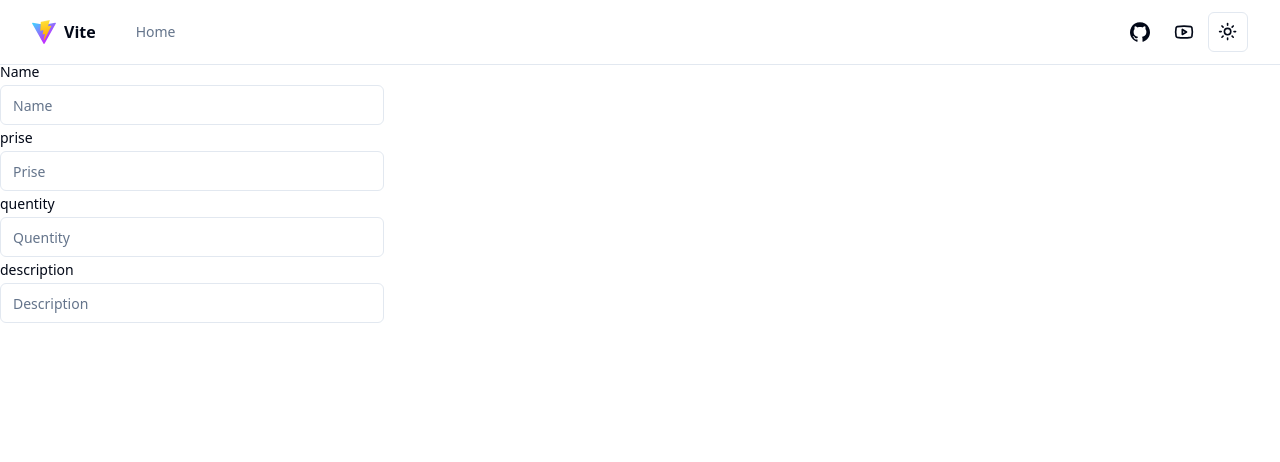
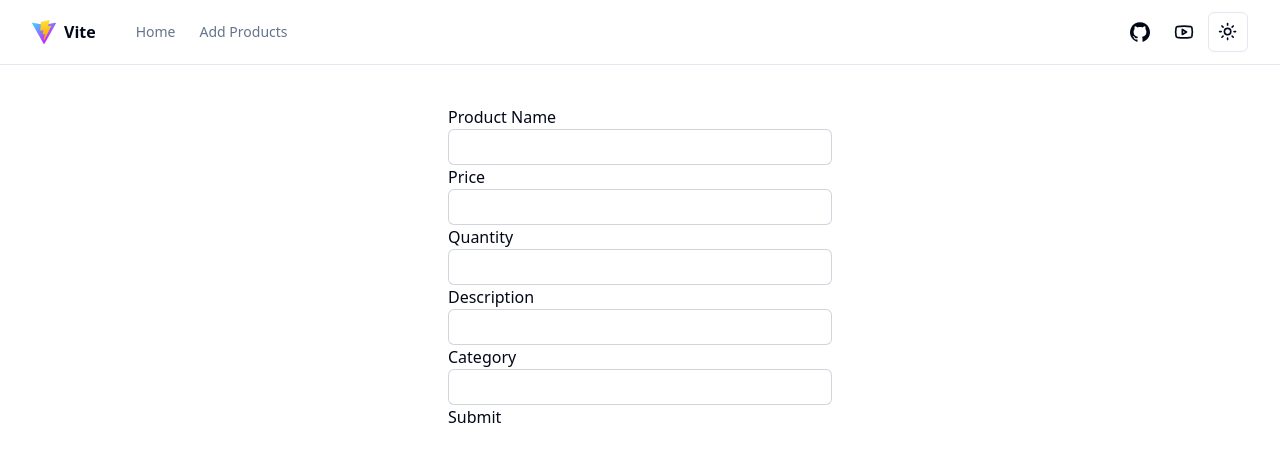
Before and after one commit to Manivannan22/product, a React (Vite) app: page /addProduct in a window 1280 px wide. Shown: the top 462 px of the page. Built offline with nearby package versions, Linux system fonts and the light colour scheme.

Commit message:
integration

```diff
--- a/package.json
+++ b/package.json
@@ -27,6 +27,7 @@
 		"clsx": "^2.0.0",
 		"embla-carousel-react": "^8.0.0-rc22",
 		"flowbite-react": "^0.7.2",
+		"formik": "^2.4.5",
 		"lucide-react": "^0.279.0",
 		"react": "^18.2.0",
 		"react-bootstrap": "^2.10.0",
@@ -39,6 +40,7 @@
 		"react-router-dom": "^6.21.3",
 		"tailwind-merge": "^1.14.0",
 		"tailwindcss-animate": "^1.0.7",
+		"yup-schema": "^1.0.0-alpha.2",
 		"zod": "^3.22.4"
 	},
 	"devDependencies": {
--- a/src/App.tsx
+++ b/src/App.tsx
@@ -10,6 +10,7 @@ import Main from '../src/pages/FrontPage/first'
 import Front from '../src/pages/FrontPage/front'
 import ProductDetails from "./pages/productDetails";
 import AddProduct from "./pages/FrontPage/addProducts"
+import HomePage from "../src/pages/FrontPage/first";
 
 
 function App() {
@@ -23,6 +24,7 @@ function App() {
     <Route path='/addProduct' element={<AddProduct />}/>
     <Route path="/about" element={<Front />} />
     <Route path="/:id" element={<ProductDetails />} />
+    <Route path="/" element={<HomePage />} />
 
  </Routes>
       </div>
--- a/src/config/site.ts
+++ b/src/config/site.ts
@@ -9,6 +9,10 @@ export const siteConfig = {
       title: "Home",
       href: "/",
     },
+    {
+      title: "Add Products",
+      href: "/addProduct",
+    },
   ],
   links: {
     youtube: "https://youtube.com/@m6io",
--- a/src/pages/FrontPage/addProducts.tsx
+++ b/src/pages/FrontPage/addProducts.tsx
@@ -1,21 +1,119 @@
-import { Input } from "@/components/ui/input"
-import { Label } from "@/components/ui/label"
+import React from "react"
+import { useFormik } from "formik"
+import * as Yup from "yup"
+import axios from "axios"
+import { useNavigate } from "react-router-dom"
 
 const AddProduct = () => {
-  return (
-    <div className="" >
-    <div className="grid w-full max-w-sm items-center gap-1.5">
-      <Label htmlFor="name">Name</Label>
-      <Input type="name" id="name" placeholder="Name" />
-      <Label htmlFor="prise">prise</Label>
-      <Input type="prise" id="prise" placeholder="Prise" />
-      <Label htmlFor="quntity">quentity</Label>
-      <Input type="quntity" id="quntity" placeholder="Quentity" />
-      <Label htmlFor="description">description</Label>
-      <Input type="description" id="description" placeholder="Description" />
-    </div>
-    </div>
-  )
+  const navigate = useNavigate()
+	const formik = useFormik({
+		initialValues: {
+			name: "",
+			price: "",
+			quantity: "",
+			description: "",
+			category: "",
+		},
+		// validationSchema: Yup.object({
+		// 	firstName: Yup.string()
+		// 		.max(15, "Must be 15 characters or less")
+		// 		.required("Required"),
+		// 	lastName: Yup.string()
+		// 		.max(20, "Must be 20 characters or less")
+		// 		.required("Required"),
+		// 	email: Yup.string().email("Invalid email address").required("Required"),
+		// }),
+		onSubmit: async (values) => {
+			await axios
+				.post("http://localhost:5000/api/create_product", values)
+				.then((res) => {
+          console.log(res);
+          navigate("/")
+        })
+				.catch((err) => {
+          console.log(err);
+        })
+		},
+	})
+	return (
+		<div className="mt-10 flex justify-center">
+			<div className="grid w-full max-w-sm items-center gap-1.5">
+				<form onSubmit={formik.handleSubmit}>
+					<label>Product Name</label>
+					<input
+						id="name"
+						name="name"
+						type="text"
+						className="block w-full rounded-md border-0 py-1.5 pl-7 pr-20 text-gray-900 ring-1 ring-inset ring-gray-300 placeholder:text-gray-400 focus:ring-2 focus:ring-inset focus:ring-indigo-600 sm:text-sm sm:leading-6"
+						onChange={formik.handleChange}
+						onBlur={formik.handleBlur}
+						value={formik.values.name}
+					/>
+					{formik.touched.name && formik.errors.name ? (
+						<div>{formik.errors.name}</div>
+					) : null}
+
+					<label>Price</label>
+					<input
+						id="price"
+						name="price"
+						type="number"
+						className="block w-full rounded-md border-0 py-1.5 pl-7 pr-20 text-gray-900 ring-1 ring-inset ring-gray-300 placeholder:text-gray-400 focus:ring-2 focus:ring-inset focus:ring-indigo-600 sm:text-sm sm:leading-6"
+						onChange={formik.handleChange}
+						onBlur={formik.handleBlur}
+						value={formik.values.price}
+					/>
+					{formik.touched.price && formik.errors.price ? (
+						<div>{formik.errors.price}</div>
+					) : null}
+
+					<label>Quantity</label>
+					<input
+						id="quantity"
+						name="quantity"
+						type="number"
+						className="block w-full rounded-md border-0 py-1.5 pl-7 pr-20 text-gray-900 ring-1 ring-inset ring-gray-300 placeholder:text-gray-400 focus:ring-2 focus:ring-inset focus:ring-indigo-600 sm:text-sm sm:leading-6"
+						onChange={formik.handleChange}
+						onBlur={formik.handleBlur}
+						value={formik.values.quantity}
+					/>
+					{formik.touched.quantity && formik.errors.quantity ? (
+						<div>{formik.errors.quantity}</div>
+					) : null}
+
+					<label>Description</label>
+					<input
+						id="description"
+						name="description"
+						type="text"
+						onChange={formik.handleChange}
+						onBlur={formik.handleBlur}
+						value={formik.values.description}
+						className="block w-full rounded-md border-0 py-1.5 pl-7 pr-20 text-gray-900 ring-1 ring-inset ring-gray-300 placeholder:text-gray-400 focus:ring-2 focus:ring-inset focus:ring-indigo-600 sm:text-sm sm:leading-6"
+					/>
+					{formik.touched.description && formik.errors.description ? (
+						<div>{formik.errors.description}</div>
+					) : null}
+
+					<label>Category</label>
+					<input
+						id="category"
+						name="category"
+						className="block w-full rounded-md border-0 py-1.5 pl-7 pr-20 text-gray-900 ring-1 ring-inset ring-gray-300 placeholder:text-gray-400 focus:ring-2 focus:ring-inset focus:ring-indigo-600 sm:text-sm sm:leading-6"
+						type="text"
+						onChange={formik.handleChange}
+						onBlur={formik.handleBlur}
+						value={formik.values.category}
+					/>
+					{formik.touched.category && formik.errors.category ? (
+						<div>{formik.errors.category}</div>
+					) : null}
+
+					<button type="submit">Submit</button>
+				</form>
+			</div>
+		</div>
+	)
 }
 
 export default AddProduct
--- a/src/pages/FrontPage/carousel.tsx
+++ b/src/pages/FrontPage/carousel.tsx
@@ -1,39 +1,18 @@
 
-const products = [
-    {
-      id: 1,
-      name: 'Basic Tee',
-      href: '#',
-      imageSrc: 'https://tailwindui.com/img/ecommerce-images/product-page-01-related-product-01.jpg',
-      imageAlt: "Front of men's Basic Tee in black.",
-      price: '$35',
-      color: 'Black',
-    },
-    {
-        id: 1,
-        name: 'Basic Tee',
-        href: '#',
-        imageSrc: 'https://tailwindui.com/img/ecommerce-images/product-page-01-related-product-01.jpg',
-        imageAlt: "Front of men's Basic Tee in black.",
-        price: '$35',
-        color: 'Black',
-      },
-    // More products...
-  ]
 
-  export default function ProductDetailsPage() {
+  export default function ProductDetailsPage({products}:any) {
     return (
       <div className="bg-white">
         <div className="mx-auto max-w-2xl px-4 py-16 sm:px-6 sm:py-24 lg:max-w-7xl lg:px-8">
           <h2 className="text-2xl font-bold tracking-tight text-gray-900">Customers also purchased</h2>
 
           <div className="mt-6 grid grid-cols-1 gap-x-6 gap-y-10 sm:grid-cols-2 lg:grid-cols-4 xl:gap-x-8">
-            {products.map((product) => (
-              <div key={product.id} className="group relative">
+            {products.map((product:any, index:number) => (
+              <div key={index} className="group relative">
                 <div className="aspect-h-1 aspect-w-1 w-full overflow-hidden rounded-md bg-gray-200 lg:aspect-none group-hover:opacity-75 lg:h-80">
                   <img
                     src={product.imageSrc}
-                    alt={product.imageAlt}
+                    alt={product.name}
                     className="h-full w-full object-cover object-center lg:h-full lg:w-full"
                   />
                 </div>
@@ -45,9 +24,10 @@ const products = [
                         {product.name}
                       </a>
                     </h3>
-                    <p className="mt-1 text-sm text-gray-500">{product.color}</p>
+                    <p className="mt-1 text-sm text-gray-500">{product.description}</p>
                   </div>
-                  <p className="text-sm font-medium text-gray-900">{product.price}</p>
+                  <p className="text-sm font-medium text-gray-900">₹ {product.price}</p>
+                  <p className="text-sm font-medium text-gray-900">{product.category}</p>
                 </div>
               </div>
             ))}
--- a/src/pages/FrontPage/first.tsx
+++ b/src/pages/FrontPage/first.tsx
@@ -2,6 +2,7 @@ import { useState, useEffect, Component } from "react"
 import { Card, CardContent, CardDescription, CardFooter, CardHeader} from "@/components/ui/card"
 import './StarRating.css';
 import ProductDetailsPage from "./carousel";
+import axios from "axios";
 // import { Badge } from "@/components/ui/badge";
 // import { Link } from "react-router-dom";
 // import { HoverCard, HoverCardTrigger } from "@radix-ui/react-hover-card";
@@ -10,19 +11,30 @@ import ProductDetailsPage from "./carousel";
 
 
 
-const Main = () => {
-  // const [products, setProducts] = useState([]);
+const HomePage = () => {
+  const [products, setProducts] = useState([]);
   // const [rating, setRating] = useState<number>(0);
-  const handleClick = () => {
+
+
+  const handleClick = async() => {
+    await axios
+    .get("http://localhost:5000/api/get_product")
+    .then((res) => {
+      console.log(res);
+      setProducts(res?.data?.data)
+    })
+    .catch((err) => {
+      console.log(err);
+    })
   }
 
   useEffect(() => {
-
-  })
+    handleClick()
+  },[])
 
   return (
     <div style={{width:"100%"}}>
-     <ProductDetailsPage/>
+     <ProductDetailsPage products={products}/>
     </div>
 
 
@@ -122,4 +134,4 @@ const Main = () => {
   )
 }
 
-export default Main;
+export default HomePage;
```
Also changed, not shown: 2 other files (tests, documents, lock files or other folders).
